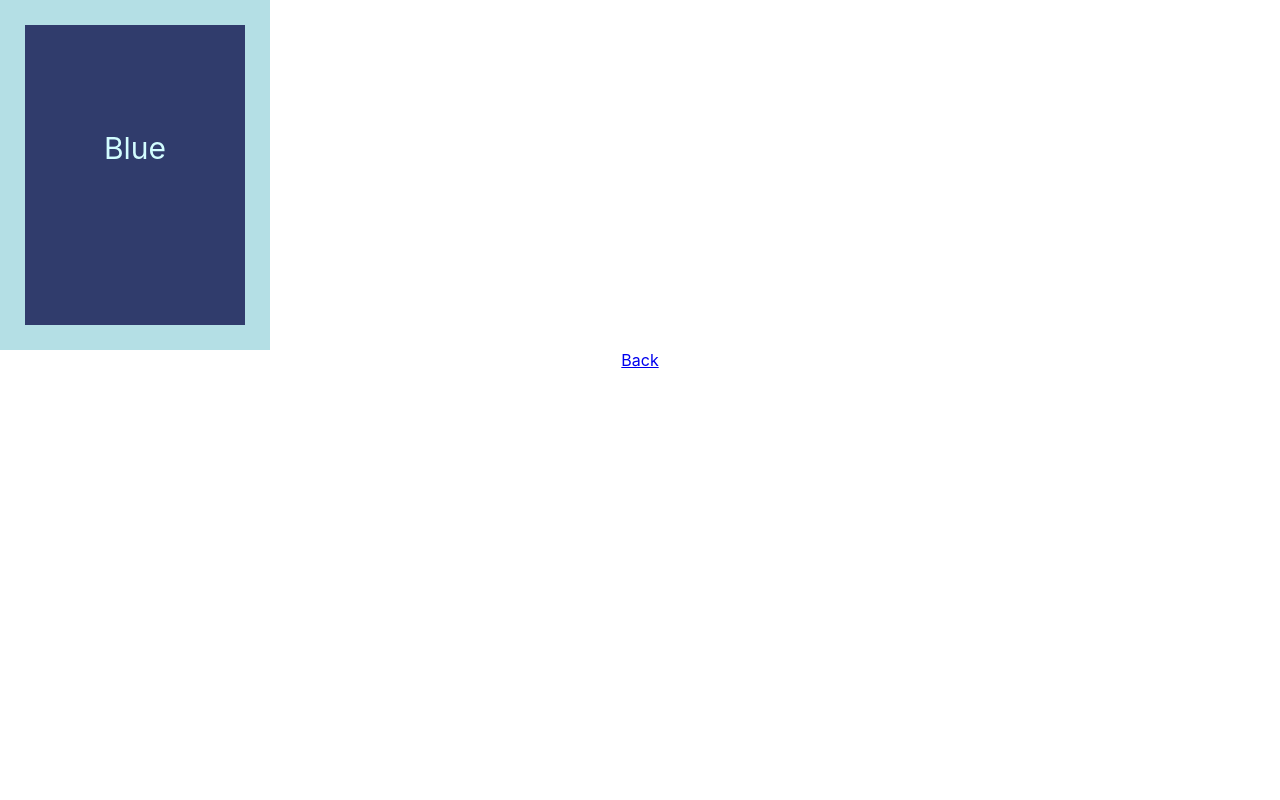
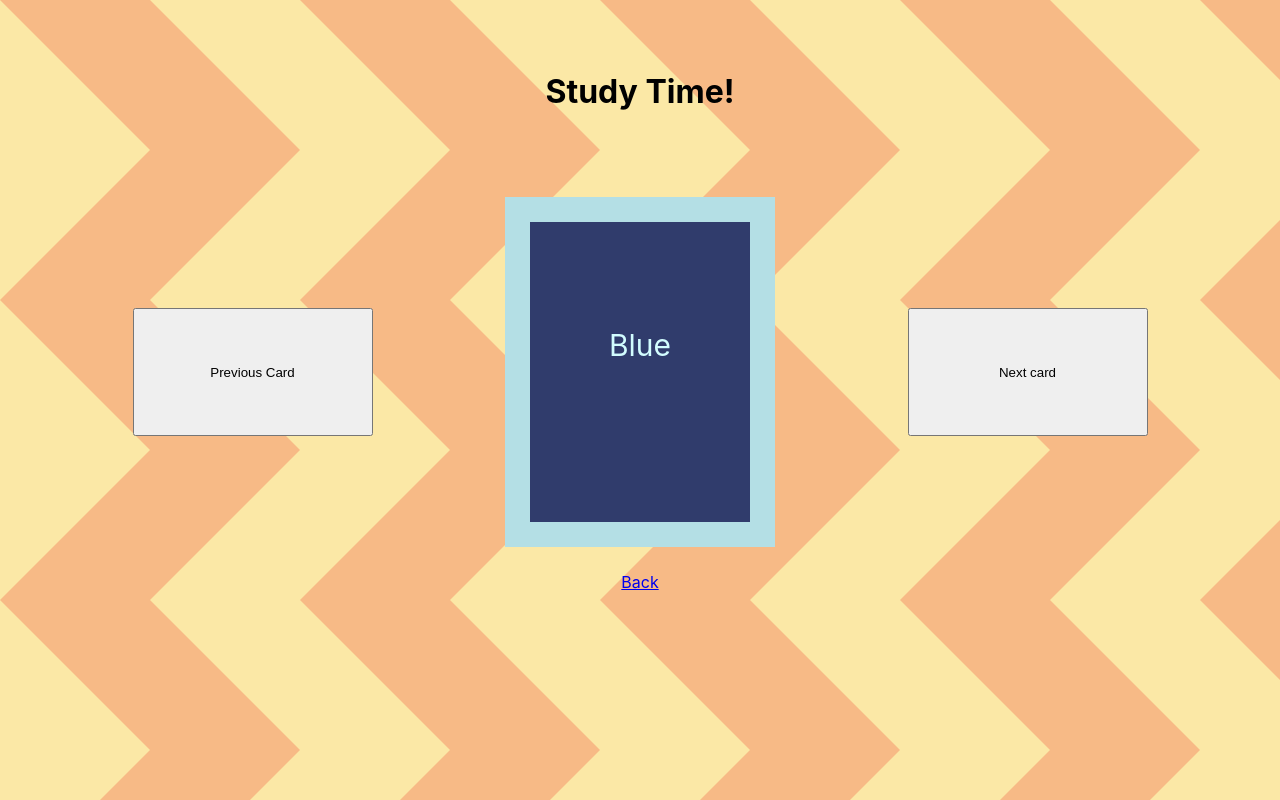
Before and after one commit to joshuakerndev/flashcard-react, a React (Create React App) app: page /study in a window 1280 px wide. Built offline with nearby package versions, Linux system fonts and the light colour scheme.

Commit message:
create increment and decrement functions, update card reducers and actions, make study page HOC with ability to dispatch increment and decrement to cycle card on display

```diff
--- a/src/DeckPreview/DeckPreview.jsx
+++ b/src/DeckPreview/DeckPreview.jsx
@@ -2,7 +2,7 @@ import React from 'react';
 import { connect } from 'react-redux';
 
 import { setDeck } from '../redux/card/card.actions';
-import cycleFlashcard from '../helpers/flashcard-cycle-helper';
+import cycleDeck from '../helpers/cycle-deck-helper';
 
 import {
     BrowserRouter as Router,
@@ -17,7 +17,7 @@ import Flashcard from '../Flashcard/Flashcard';
 
 const DeckPreview = ({ currentDeck, setDeck }) => {
 
-    const nextDeck = cycleFlashcard(currentDeck);
+    const nextDeck = cycleDeck(currentDeck);
 
     return (
         <div className='DeckPreview'>
--- a/src/StudyPage/StudyPage.css
+++ b/src/StudyPage/StudyPage.css
@@ -0,0 +1,25 @@
+.StudyPage {
+    background-image: url('../DeckPreview/FlashcardSVGbackground.svg');
+    height: 100vh;
+    width: 100vw;
+}
+
+.StudyPageHeader h1 {
+    margin-top: 0;
+    padding-top: 4.5rem;
+    padding-bottom: 2.5rem;
+}
+
+.StudyPageCardContainer {
+    height: 50vh;
+    width: 100vw;
+    display: flex;
+    align-items: center;
+    justify-content: space-evenly;
+    position: relative;
+}
+
+.StudyPageCardContainer button {
+    width: 15rem;
+    height: 8rem;
+}
--- a/src/StudyPage/StudyPage.jsx
+++ b/src/StudyPage/StudyPage.jsx
@@ -1,8 +1,14 @@
 import React from 'react';
 import './StudyPage.css';
+
 import { connect } from 'react-redux';
-import cycleFlashcard from '../helpers/flashcard-cycle-helper';
+import incrementCardHelper from '../helpers/increment-cards-helper';
+import decrementCardHelper from '../helpers/decrement-cards-helper';
+import { incrementCard } from '../redux/card/card.actions';
+import { decrementCard } from '../redux/card/card.actions';
+
 import Flashcard from '../Flashcard/Flashcard';
+
 import {
     BrowserRouter as Router,
     Switch,
@@ -12,10 +18,31 @@ import {
 
 
 
-const StudyPage = ({ currentDeck }) => {
+const StudyPage = ({ currentDeck, currentCard, incrementCard, decrementCard }) => {
+
+    const nextCard = incrementCardHelper(currentDeck, currentCard);
+    const prevCard = decrementCardHelper(currentDeck, currentCard);
+
     return(
         <div className='StudyPage'>
-            <Flashcard card={currentDeck[0]} />
+            <div className='StudyPageHeader'>
+                <h1>Study Time!</h1>
+            </div>
+            <div className='StudyPageCardContainer'>
+                <button
+                    className='StudyPagePreviousButton'
+                    onClick={() => decrementCard(prevCard)}
+                >
+                    Previous Card
+                </button>
+                <Flashcard card={currentDeck[currentCard]} />
+                <button
+                    className='StudyPageNextButton'
+                    onClick={() => incrementCard(nextCard)}
+                >
+                    Next card
+                </button>
+            </div>
             <Link to='/deckpreview' >
                 Back
             </Link>
@@ -24,7 +51,13 @@ const StudyPage = ({ currentDeck }) => {
 }
 
 const mapStateToProps = (state) => ({
-    currentDeck: state.card.currentDeck
+    currentDeck: state.card.currentDeck,
+    currentCard: state.card.currentCard
 });
 
-export default connect(mapStateToProps)(StudyPage);
+const mapDispatchToProps = dispatch => ({
+    incrementCard: newCard => dispatch(incrementCard(newCard)),
+    decrementCard: newCard => dispatch(decrementCard(newCard))
+});
+
+export default connect(mapStateToProps, mapDispatchToProps)(StudyPage);
--- a/src/helpers/flashcard-cycle-helper.js
+++ b/src/helpers/cycle-deck-helper.js
@@ -3,7 +3,7 @@ import FLASHCARD_DATA_2 from '../DeckPreview/FLASHCARD_DATA_2';
 import FLASHCARD_DATA_3 from '../DeckPreview/FLASHCARD_DATA_3';
 
 
-const cycleFlashcard = (inputDeck) => {
+const cycleDeck = (inputDeck) => {
     const cycleFlashcardArr = [FLASHCARD_DATA, FLASHCARD_DATA_2, FLASHCARD_DATA_3];
     const newIndex = (cycleFlashcardArr.indexOf(inputDeck)+1);
     const newDeck = cycleFlashcardArr[newIndex];
@@ -14,4 +14,4 @@ const cycleFlashcard = (inputDeck) => {
     }
 }
 
-export default cycleFlashcard;
+export default cycleDeck;
--- /dev/null
+++ b/src/helpers/decrement-cards-helper.js
@@ -0,0 +1,11 @@
+const decrementCardHelper = (inputDeck, currentCard) => {
+    const initialIndex = currentCard;
+    const newIndex = (initialIndex - 1);
+    if (newIndex < 0) {
+        return (inputDeck.length - 1)
+    } else {
+        return newIndex
+    }
+}
+
+export default decrementCardHelper;
--- /dev/null
+++ b/src/helpers/increment-cards-helper.js
@@ -0,0 +1,11 @@
+const incrementCardHelper = (inputDeck, currentCard) => {
+    const initialIndex = currentCard;
+    const newIndex = (initialIndex + 1);
+    if (newIndex === inputDeck.length) {
+        return 0
+    } else {
+        return newIndex
+    }
+}
+
+export default incrementCardHelper;
--- a/src/redux/card/card.actions.js
+++ b/src/redux/card/card.actions.js
@@ -2,3 +2,13 @@ export const setDeck = deck => ({
     type: 'SET_DECK',
     payload: deck
 });
+
+export const incrementCard = newCard => ({
+    type: 'INCREMENT_CARD',
+    payload: newCard
+});
+
+export const decrementCard = newCard => ({
+    type: 'DECREMENT_CARD',
+    payload: newCard
+});
--- a/src/redux/card/card.reducer.js
+++ b/src/redux/card/card.reducer.js
@@ -1,11 +1,10 @@
 import FLASHCARD_DATA from '../../DeckPreview/FLASHCARD_DATA';
-import FLASHCARD_DATA_2 from '../../DeckPreview/FLASHCARD_DATA_2';
-import FLASHCARD_DATA_3 from '../../DeckPreview/FLASHCARD_DATA_3';
 
 
 
 const INITIAL_STATE = {
-    currentDeck: FLASHCARD_DATA
+    currentDeck: FLASHCARD_DATA,
+    currentCard: 0
 }
 
 const cardReducer = (state = INITIAL_STATE, action) => {
@@ -15,6 +14,16 @@ const cardReducer = (state = INITIAL_STATE, action) => {
                 ...state,
                 currentDeck: action.payload
             };
+        case 'INCREMENT_CARD':
+            return {
+                ...state,
+                currentCard: action.payload
+            };
+        case 'DECREMENT_CARD':
+            return {
+                ...state,
+                currentCard: action.payload
+            };
         default:
             return state;
     }
```
